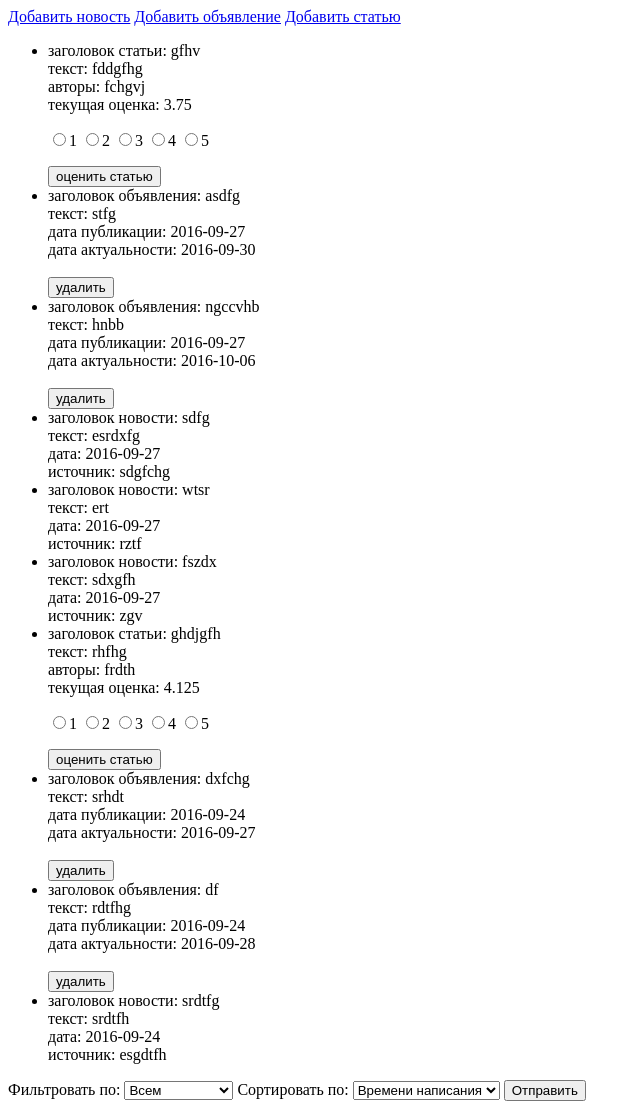
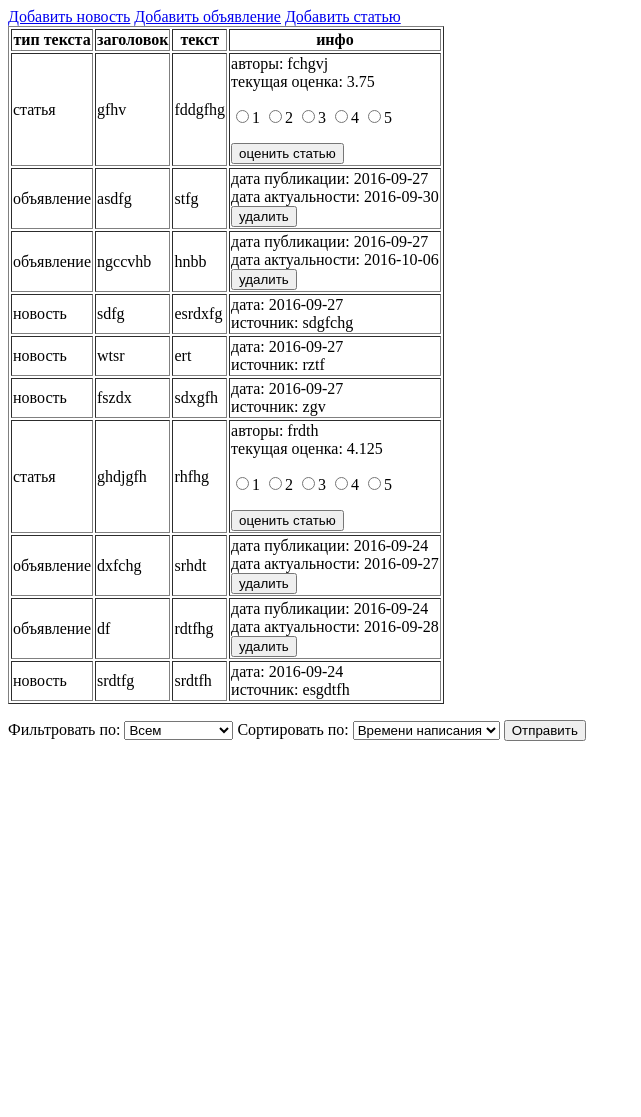
Before and after one commit to 4aiNik/AVL.oop.dz1, a PHP site: page /dzOOP/ in a window 1280 px wide. Shown: the whole page, without its empty margins (0-641 px from the left). After the commit the page ends 741 px from the top, so only its background shows below. Run offline with PHP 8.4, Linux system fonts and the light colour scheme; data comes from the database, SQL or seed files in the repository.

Commit message:
28.10: final mb

```diff
--- a/controllers/Base.php
+++ b/controllers/Base.php
@@ -10,8 +10,6 @@ class Base {
 			ob_start();
 			extract($data);
 			require $filename;
-//			echo "<pre>";
-//			print_r($data);
 			$content = ob_get_contents();
 			ob_end_clean();
 		}
--- /dev/null
+++ b/log.txt
@@ -0,0 +1,6 @@
+2016-10-28 14:07:52 нет соединения с бд
+2016-10-28 14:10:09 нет соединения с бд
+2016-10-28 14:11:25 нет соединения с бд
+2016-10-28 14:15:10 нет соединения с бд
+2016-10-28 14:15:46 нет соединения с бд
+2016-10-28 14:16:41 нет соединения с бд
--- a/models/Announcement.php
+++ b/models/Announcement.php
@@ -2,7 +2,7 @@
 class Announcement extends Publications {
 	public $date = '';
 	public $actuality = '';
-
+//для проверки кнопки удаления закомментировать 9, 16-18стр
 	public function add($title, $text, $actuality) {
 		$db = $this->connection();
 		$newDate = date("Y-m-d");
--- a/models/Publications.php
+++ b/models/Publications.php
@@ -8,8 +8,18 @@ class Publications {
 		$config = $this->config;
 		static $connection;
 		if (empty($connection)) {
-			$connection = mysqli_connect(HOST, USER, PASS, DBNAME);
-			mysqli_set_charset($connection, ENCODING);
+			try {
+				$connection = mysqli_connect(HOST, USER, PASS, DBNAME);
+				mysqli_set_charset($connection, ENCODING);
+				if (!$connection) {
+					throw new Exception('нет соединения с бд');
+				}
+			} catch (Exception $noBD) {
+				echo $noBD->getMessage();
+				$file = 'log.txt';
+				$string = date("Y-m-d G:i:s").' '.$noBD->getMessage()."\r\n";
+				file_put_contents($file, $string, FILE_APPEND);
+			}
 		}
 		return $connection;
 	}
--- a/templates/editPublication.php
+++ b/templates/editPublication.php
@@ -10,31 +10,45 @@
     <a href="<?=ROOT?>control/addannounce">Добавить объявление</a>
     <a href="<?=ROOT?>control/addarticle">Добавить статью</a>
 
-    <ul>
+    <table border="1">
+        <tr>
+            <th>тип текста</th>
+            <th>заголовок</th>
+            <th>текст</th>
+            <th>инфо</th>
+        </tr>
         <?foreach($messages as $mess):?>
-        <li>
+        <tr>
             <?if($mess['type'] == 'new'):?>
-                заголовок новости: <?=$mess['title']?><br>
-                текст: <?=$mess['text']?><br>
+                <td>новость</td>
+                <td><?=$mess['title']?></td>
+                <td><?=$mess['text']?></td>
+                <td>
                     дата: <?=$mess['nowDate']?><br>
                     источник: <?=$mess['source']?>
+                </td>
             <?endif?>
 
             <?if($mess['type'] == 'announcement'):?>
-                заголовок объявления: <?=$mess['title']?><br>
-                текст: <?=$mess['text']?><br>
+                <td>объявление</td>
+                <td><?=$mess['title']?></td>
+                <td><?=$mess['text']?></td>
+                <td>
                     дата публикации: <?=$mess['nowDate']?><br>
                     дата актуальности: <?=$mess['actuality']?><br>
-                <?if (date("Y-m-d") > $mess['actuality']):?><br>
+                    <?if (date("Y-m-d") > $mess['actuality']):?>
                         <form action="<?=ROOT.'control/delannounce/'.$mess["id"]?>" method="post">
                             <button type="submit">удалить</button>
                         </form>
                     <?endif?>
+                </td>
             <?endif?>
 
             <?if($mess['type'] == 'article'):?>
-                заголовок статьи: <?=$mess['title']?><br>
-                текст: <?=$mess['text']?><br>
+                <td>статья</td>
+                <td><?=$mess['title']?></td>
+                <td><?=$mess['text']?></td>
+                <td>
                     авторы: <?=$mess['autors']?><br>
                     текущая оценка: <?=$mess['rating']?><br>
                     <form action="<?=ROOT.'home/checkNote/'?>" method="post">
@@ -46,10 +60,11 @@
                         <input type='radio' name='rating' value='5'>5</p>
                         <button type='submit'>оценить статью</button>
                     </form>
+                </td>
             <?endif?>
-        </li>
+        </tr>
         <?endforeach?>
-    </ul>
+    </table>
 
     <form action="<?=ROOT.'control/sort/'?>" method="post">
     	<p>Фильтровать по:
```
Also changed, not shown: .htaccess. Lines whose indentation alone changed are shown as unchanged.
